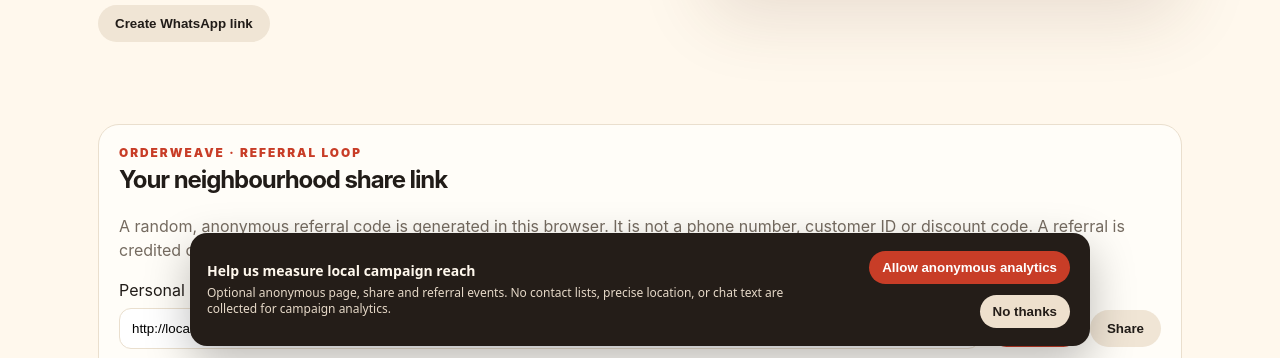
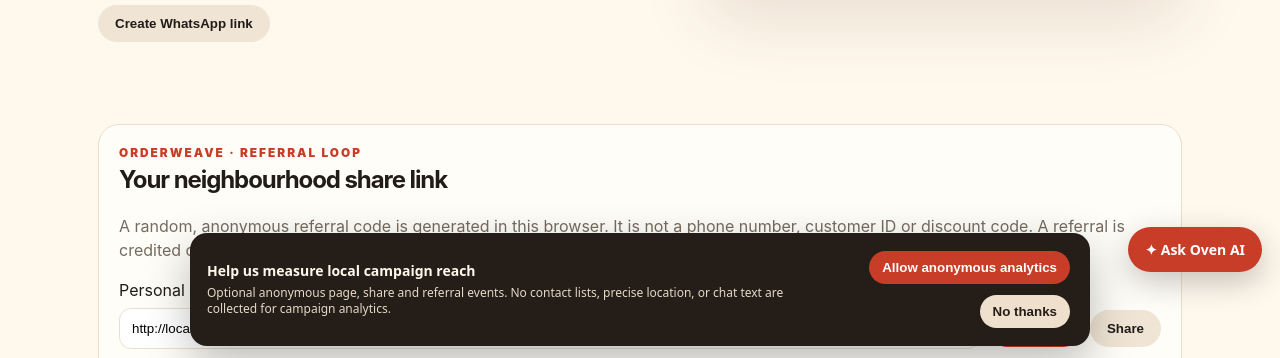
Before and after one commit to saharshsrivastava01-hue/pizzaplay, a plain HTML site: page launch.html in a window 1280 px wide. Shown: the part 442-800 px from the top of the page. Drawn offline with Linux system fonts and the light colour scheme; no server answers.

Commit message:
Add AI concierge to Ahmedabad launch studio

```diff
--- a/launch.html
+++ b/launch.html
@@ -183,4 +183,5 @@ async function nativeShare(){
 }
 makeLink('whatsapp');
 </script>
+<script src="./ai-assistant.js" defer></script>
 </body></html>
```
